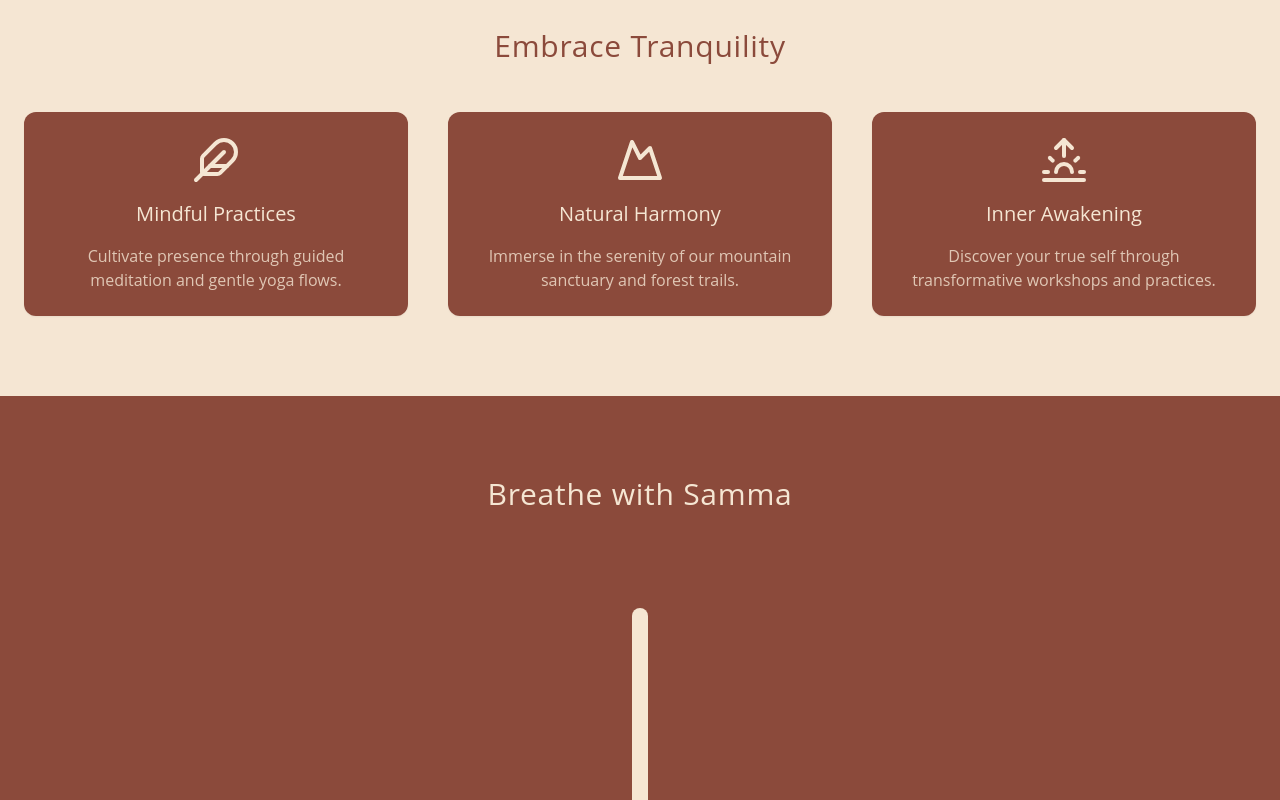
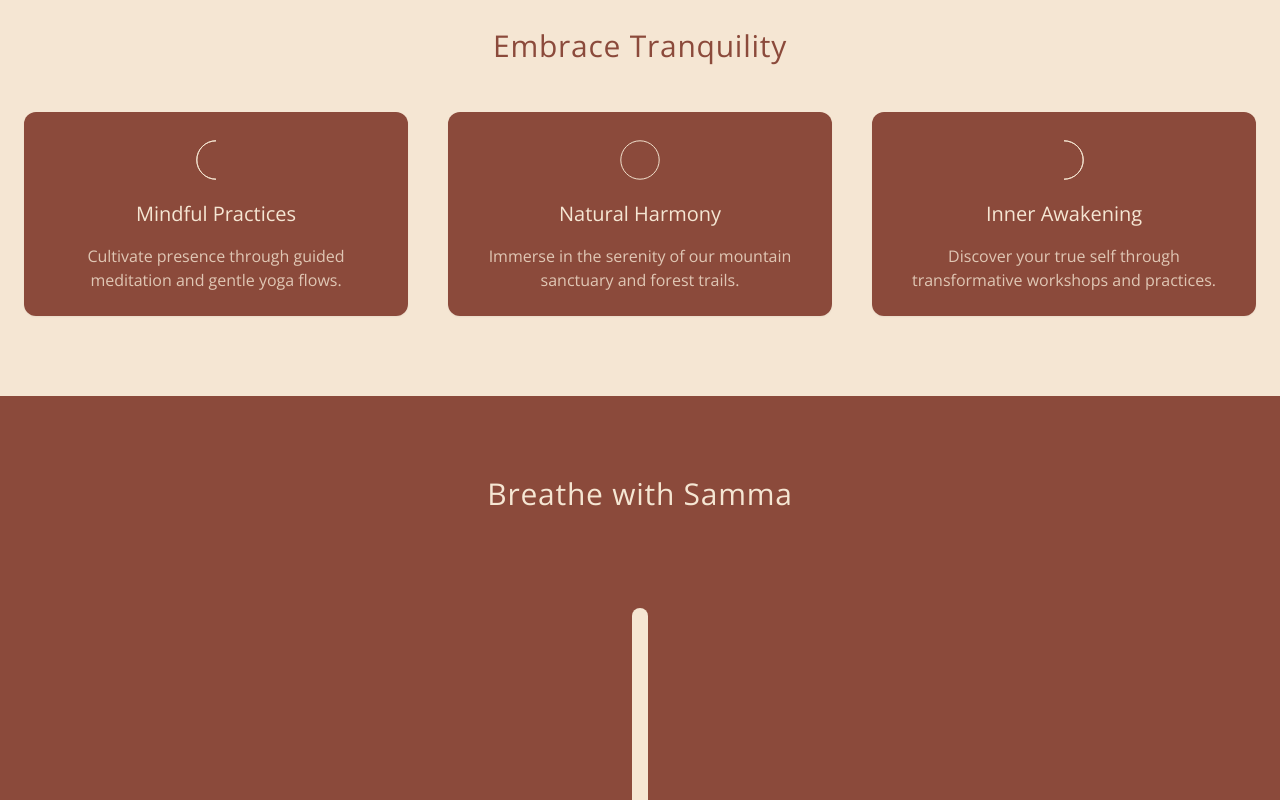
Before and after one commit to karluquis/samma, a Next.js app: page / in a window 1280 px wide. Shown: the part 980-1780 px from the top of the page. Built offline with nearby package versions, Linux system fonts and the light colour scheme.

Commit message:
use svgs, fix es lint

```diff
--- a/app/globals.css
+++ b/app/globals.css
@@ -1,3 +1,5 @@
+@import url('https://fonts.googleapis.com/css2?family=Open+Sans:wght@300;400;600;700&display=swap');
+
 @tailwind base;
 @tailwind components;
 @tailwind utilities;
--- a/components/footer.tsx
+++ b/components/footer.tsx
@@ -6,6 +6,7 @@ export function Footer() {
     <footer className="py-8 w-full px-4 md:px-6 border-t border-[#F5E6D3]/20">
       <div className="container mx-auto flex flex-col md:flex-row justify-between items-center">
         <div className="flex items-center mb-4 md:mb-0">
+          <Link href="/">
             <Image
               src="/logo_white.png"
               alt="SAMMA logo"
@@ -13,6 +14,7 @@ export function Footer() {
               height={33}
               className="h-8 w-auto mr-4"
             />
+          </Link>
           <p className="text-sm opacity-80">© 2024 Samma Yoga Retreat. All rights reserved.</p>
         </div>
       </div>
--- a/components/landing-page.tsx
+++ b/components/landing-page.tsx
@@ -160,7 +160,10 @@ export function LandingPageComponent() {
             <div className="grid gap-10 md:grid-cols-3">
               <Card className="bg-[#8B4A3B] text-[#F5E6D3] border-none shadow-sm">
                 <CardContent className="flex flex-col items-center space-y-4 p-6">
-                  <Feather className="w-12 h-12" />
+                  <svg width="48" height="48" viewBox="0 0 100 100" xmlns="http://www.w3.org/2000/svg">
+                    <path d="M50 10A40 40 0 1 0 50 90A40 40 0 0 1 50 10z"
+                          stroke="currentColor" stroke-width="2" fill="currentColor"/>
+                  </svg>
                   <h3 className="text-xl font-normal text-center">Mindful Practices</h3>
                   <p className="text-center opacity-80">
                     Cultivate presence through guided meditation and gentle yoga flows.
@@ -169,7 +172,10 @@ export function LandingPageComponent() {
               </Card>
               <Card className="bg-[#8B4A3B] text-[#F5E6D3] border-none shadow-sm">
                 <CardContent className="flex flex-col items-center space-y-4 p-6">
-                  <Mountain className="w-12 h-12" />
+                  <svg width="48" height="48" viewBox="0 0 100 100" xmlns="http://www.w3.org/2000/svg">
+                    <circle cx="50" cy="50" r="40"
+                            stroke="currentColor" stroke-width="2" fill="none"/>
+                  </svg>
                   <h3 className="text-xl font-normal text-center">Natural Harmony</h3>
                   <p className="text-center opacity-80">
                     Immerse in the serenity of our mountain sanctuary and forest trails.
@@ -178,7 +184,10 @@ export function LandingPageComponent() {
               </Card>
               <Card className="bg-[#8B4A3B] text-[#F5E6D3] border-none shadow-sm">
                 <CardContent className="flex flex-col items-center space-y-4 p-6">
-                  <Sunrise className="w-12 h-12" />
+                  <svg width="48" height="48" viewBox="0 0 100 100" xmlns="http://www.w3.org/2000/svg">
+                    <path d="M50 10A40 40 0 1 1 50 90A40 40 0 0 0 50 10z"
+                          stroke="currentColor" stroke-width="2" fill="currentColor"/>
+                  </svg>
                   <h3 className="text-xl font-normal text-center">Inner Awakening</h3>
                   <p className="text-center opacity-80">
                     Discover your true self through transformative workshops and practices.
```
Lines whose indentation alone changed are shown as unchanged.
